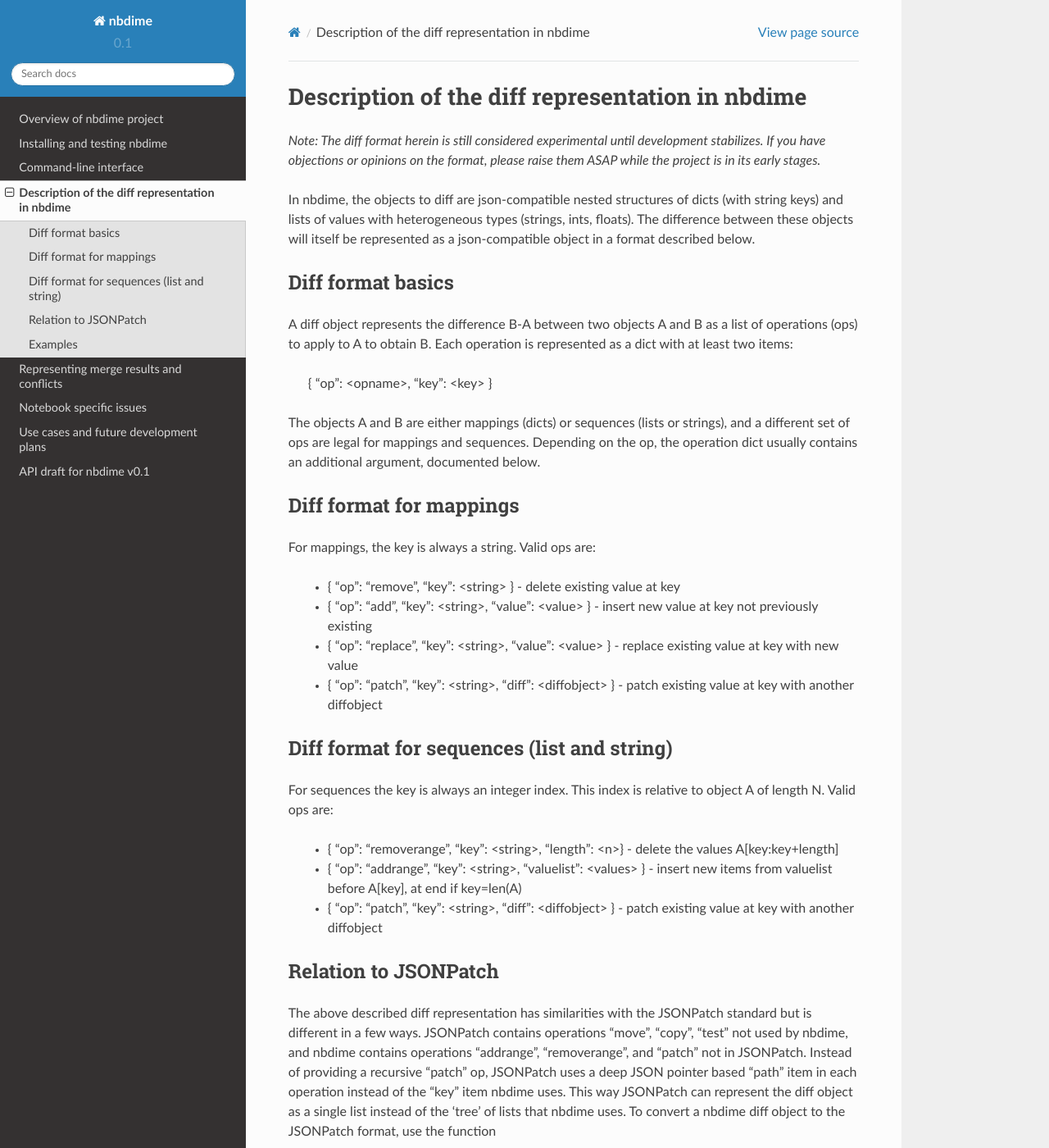
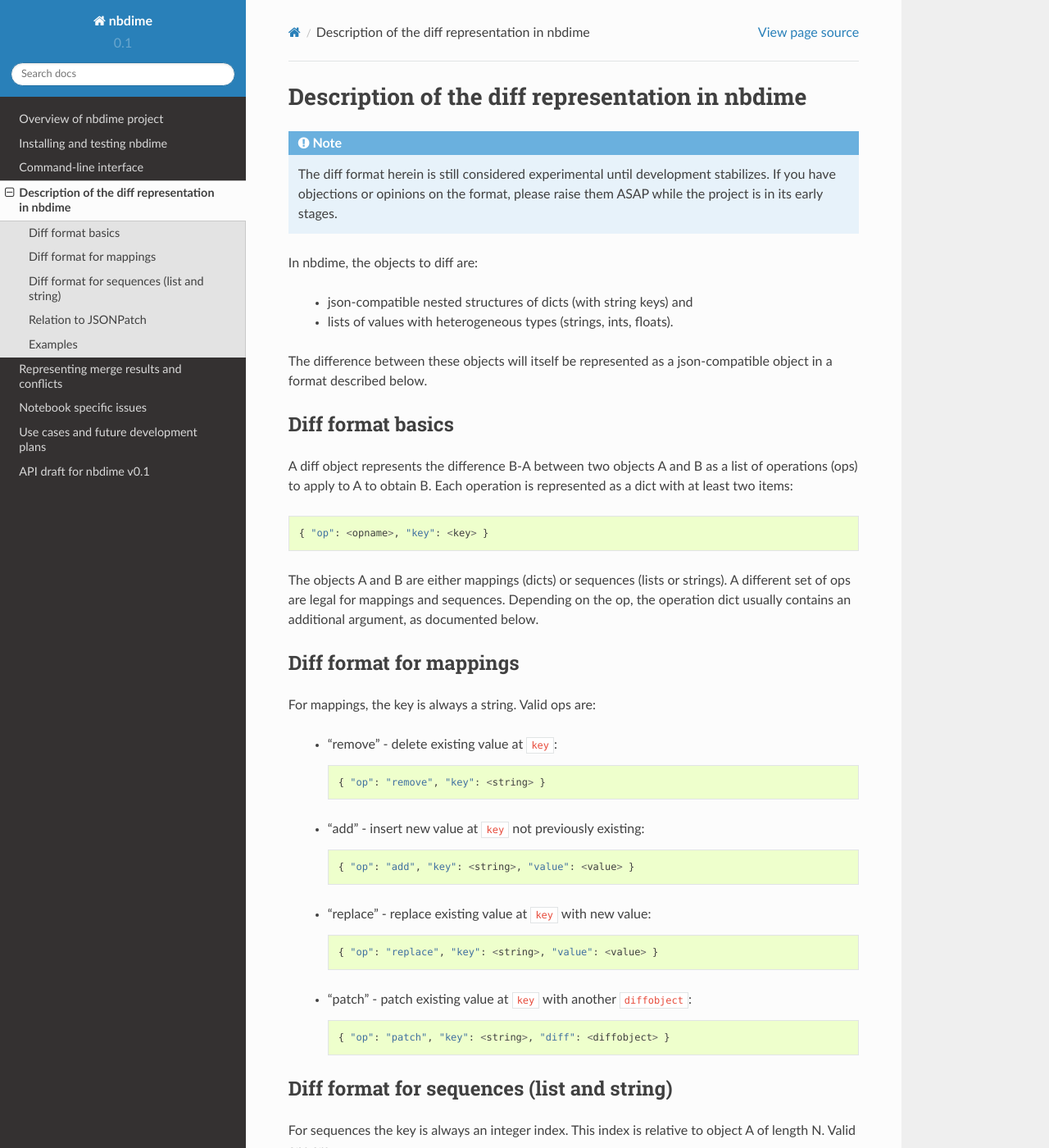
Before and after one commit to jupyter/nbdime, a Sphinx documentation site: the page built from docs/source/diffing.rst, in a window 1280 px wide and 1400 px high. Shown: the whole window at 82% size. Built offline with Sphinx 7.4.7 and the Read the Docs theme 2.0.0, drawn with Linux system fonts in a browser that asks for light colours; some of the changed text lies outside the part shown.

Commit message:
Format diff doc for easier readability

```diff
--- a/docs/source/diffing.rst
+++ b/docs/source/diffing.rst
@@ -2,47 +2,55 @@
 Description of the diff representation in nbdime
 ================================================
 
-*Note: The diff format herein is still considered experimental until
-development stabilizes. If you have objections or opinions on the
-format, please raise them ASAP while the project is in its early
-stages.*
+.. note::
 
-In nbdime, the objects to diff are json-compatible nested structures
-of dicts (with string keys) and lists of values with heterogeneous
-types (strings, ints, floats). The difference between these objects
-will itself be represented as a json-compatible object in a format
-described below.
+   The diff format herein is still considered experimental until
+   development stabilizes. If you have objections or opinions on the
+   format, please raise them ASAP while the project is in its early
+   stages.
 
+In nbdime, the objects to diff are:
+
+   - json-compatible nested structures of dicts (with string keys) and
+   - lists of values with heterogeneous types (strings, ints, floats).
+
+The difference between these objects will itself be represented as a
+json-compatible object in a format described below.
 
 Diff format basics
 ------------------
 
 A diff object represents the difference B-A between two objects A and
 B as a list of operations (ops) to apply to A to obtain B. Each
-operation is represented as a dict with at least two items:
+operation is represented as a dict with at least two items::
 
     { "op": <opname>, "key": <key> }
 
 The objects A and B are either mappings (dicts) or sequences (lists or
-strings), and a different set of ops are legal for mappings and
-sequences. Depending on the op, the operation dict usually contains an
-additional argument, documented below.
-
+strings). A different set of ops are legal for mappings and sequences.
+Depending on the op, the operation dict usually contains an additional
+argument, as documented below.
 
 Diff format for mappings
 ------------------------
 
 For mappings, the key is always a string. Valid ops are:
 
-    * { "op": "remove",  "key": <string> }
-      - delete existing value at key
-    * { "op": "add",     "key": <string>, "value": <value> }
-      - insert new value at key not previously existing
-    * { "op": "replace", "key": <string>, "value": <value> }
-      - replace existing value at key with new value
-    * { "op": "patch",   "key": <string>, "diff": <diffobject> }
-      - patch existing value at key with another diffobject
+    * "remove" - delete existing value at ``key``::
 
+        { "op": "remove", "key": <string> }
+
+    * "add" - insert new value at ``key`` not previously existing::
+
+        { "op": "add", "key": <string>, "value": <value> }
+
+    * "replace" - replace existing value at ``key`` with new value::
+
+        { "op": "replace", "key": <string>, "value": <value> }
+
+    * "patch" - patch existing value at ``key`` with another ``diffobject``::
+
+        { "op": "patch", "key": <string>, "diff": <diffobject> }
 
 Diff format for sequences (list and string)
 -------------------------------------------
@@ -70,15 +82,17 @@ a deep JSON pointer based "path" item in each operation instead of the
 "key" item nbdime uses. This way JSONPatch can represent the diff
 object as a single list instead of the 'tree' of lists that nbdime
 uses. To convert a nbdime diff object to the JSONPatch format, use the
-function
+function::
 
     from nbdime.diff_format import to_json_patch
     jp = to_json_patch(diff_obj)
 
-Note that this function is currently a draft and not covered by tests.
+.. note::
 
+   This function is currently a draft and not covered by tests.
 
 Examples
 --------
 
-For examples of concrete diffs, see e.g. the test suite in test_patch.py.
+For examples of diffs using nbdime, see e.g. the test suite in
+``test_patch.py``.
```
Also changed, not shown: other parts of docs/source/diffing.rst (+11 -7 lines).
